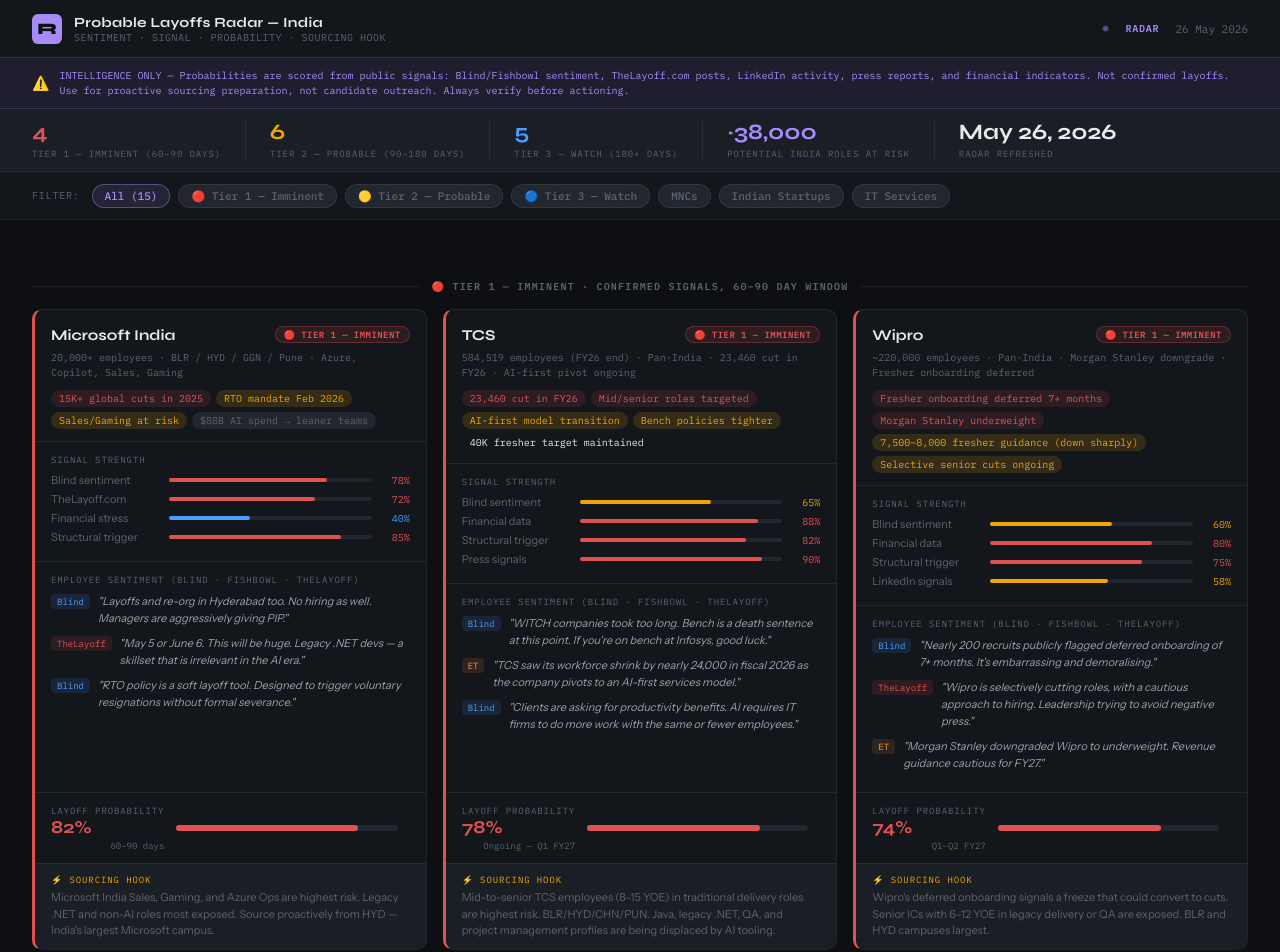
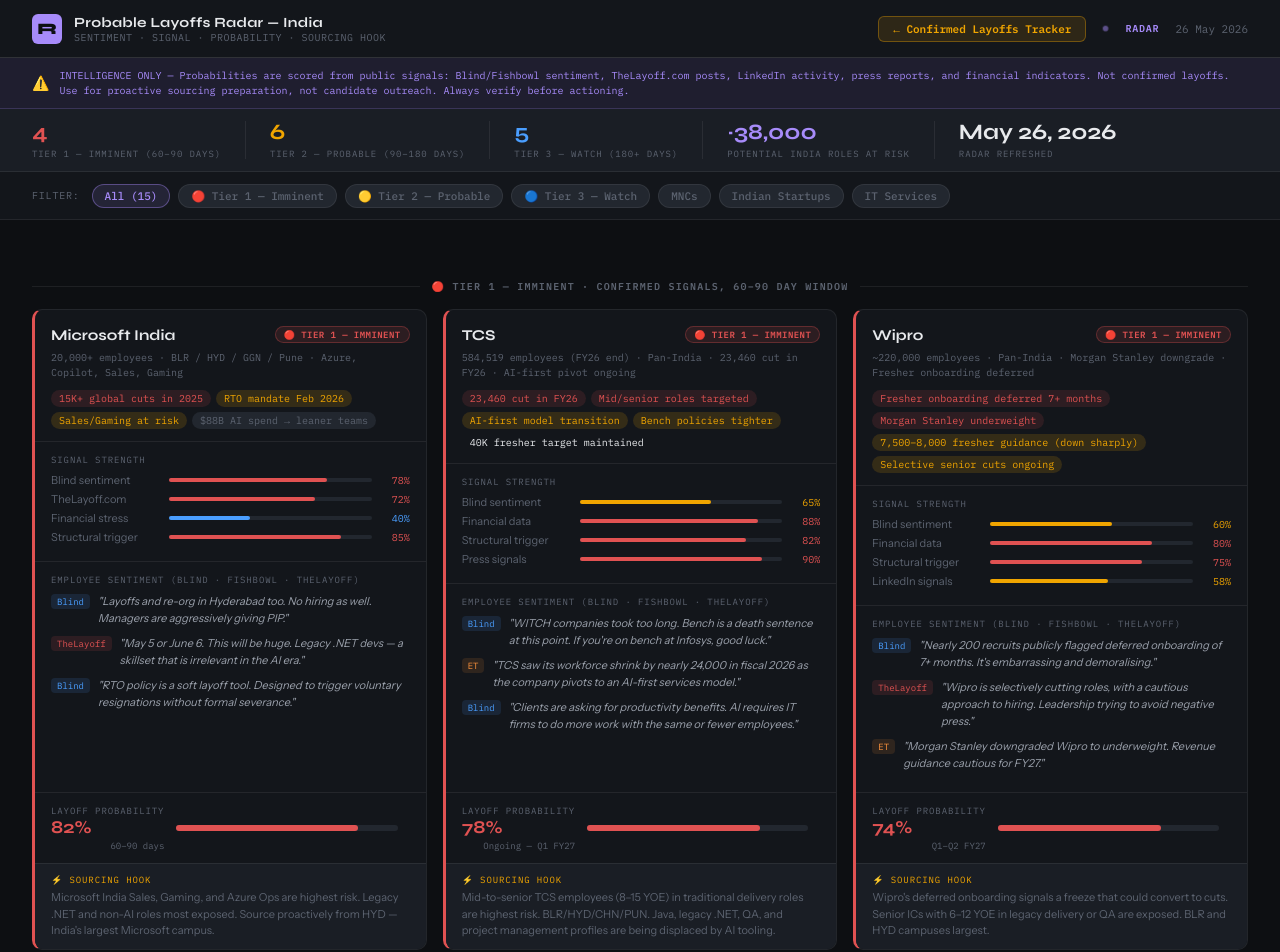
Before and after one commit to NandishDeshmukh2412/Layoff-tracker-india, a plain HTML site: page probable-layoffs.html in a window 1280 px wide. Shown: the top 952 px of the page. Drawn offline with Linux system fonts and the light colour scheme.

Commit message:
Add: Back link to Confirmed Tracker in Radar header

```diff
--- a/probable-layoffs.html
+++ b/probable-layoffs.html
@@ -41,6 +41,18 @@
 @keyframes pulse-anim { 0%,100%{opacity:1;transform:scale(1)} 50%{opacity:0.5;transform:scale(0.8)} }
 .radar-label { font-family: var(--mono); font-size: 10px; color: var(--purple); font-weight: 600; letter-spacing: 0.08em; }
 .header-date { font-family: var(--mono); font-size: 11px; color: var(--text3); }
+.nav-btn {
+  font-family: var(--mono); font-size: 11px; font-weight: 600;
+  background: rgba(240,165,0,0.12);
+  color: var(--amber);
+  border: 1px solid rgba(240,165,0,0.35);
+  padding: 5px 14px; border-radius: 6px;
+  cursor: pointer; text-decoration: none; white-space: nowrap;
+  transition: background 0.15s, border-color 0.15s;
+  display: inline-flex; align-items: center; gap: 6px;
+}
+.nav-btn:hover { background: rgba(240,165,0,0.22); border-color: rgba(240,165,0,0.6); }
+
 
 /* DISCLAIMER */
 .disclaimer {
@@ -198,6 +210,7 @@
     </div>
   </div>
   <div class="header-right">
+    <a class="nav-btn" href="index.html">← Confirmed Layoffs Tracker</a>
     <div class="radar-dot"></div>
     <span class="radar-label">RADAR</span>
     <span class="header-date" id="hdr-date"></span>
```
